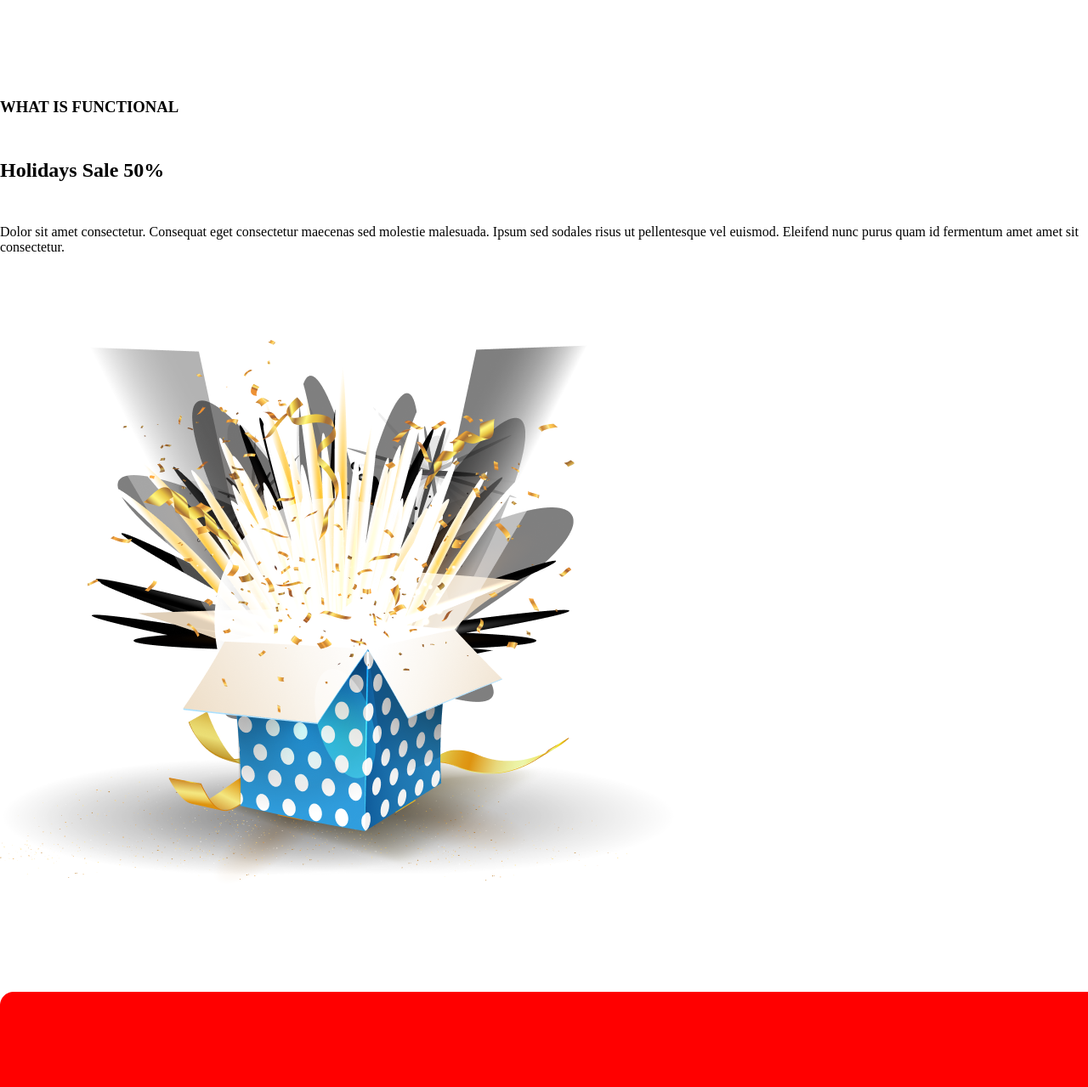
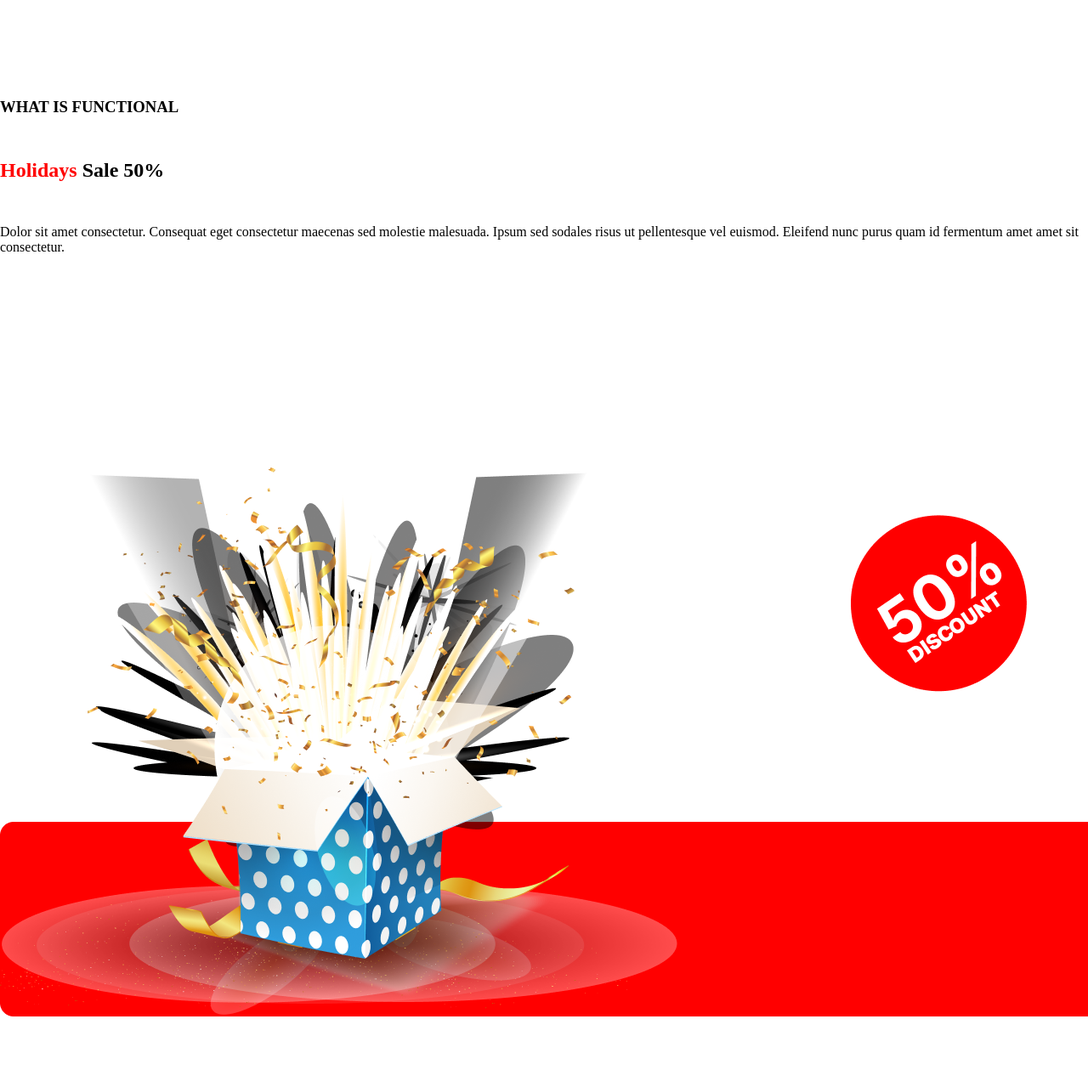
Before and after one commit to Prottoy-roy/new-year-projects, a plain HTML site: page index.html in a window 1280 px wide. Shown: the part 3921-5200 px from the top of the page at 85% size. Drawn offline with Linux system fonts and the light colour scheme.

Commit message:
add some

```diff
--- a/index.html
+++ b/index.html
@@ -66,16 +66,24 @@
        </section>
        <!-- section five -->
         <section>
+          <div class="parent-sale">
             <div>
               <h3>WHAT IS FUNCTIONAL</h3>
-            <h2>Holidays Sale 50%</h2>
+              <h2><span class="sale-color">Holidays</span> Sale 50%</h2>
               <p>Dolor sit amet consectetur. Consequat eget consectetur maecenas sed
               molestie malesuada. Ipsum sed sodales risus ut pellentesque vel euismod. Eleifend nunc purus quam id fermentum amet amet sit consectetur.</p>
             </div>
-          <div>
+            <div class="image-box">
+              <div class="image1 box" >
                 <img src="images/Group 75.png" alt="">
+              </div>
+              <div class="image2 box" >
+                <img src="images/Group 44.png" alt="">
+              </div>
+              <div class="image3 box">
                 <img src="images/Rectangle 2.png" alt="">
-            <img src="images/Group 44.png" alt="">
+              </div>
+            </div>
           </div>
         </section>
   </main>
--- a/styles/styles.css
+++ b/styles/styles.css
@@ -136,3 +136,22 @@ mid night party styles
   border-radius: 50%;
   padding: 15px;
 }
+/* styles five section */
+.sale-color {
+  color: red;
+}
+.box {
+  position:relative;
+  display: inline;
+}
+.image1 {
+  top: 150px ;
+  z-index: 1;
+}
+.image3 {
+  top: -200px;
+}
+.image2 {
+  top: -200px;
+  left: 150px;
+}
```
Lines whose indentation alone changed are shown as unchanged.
